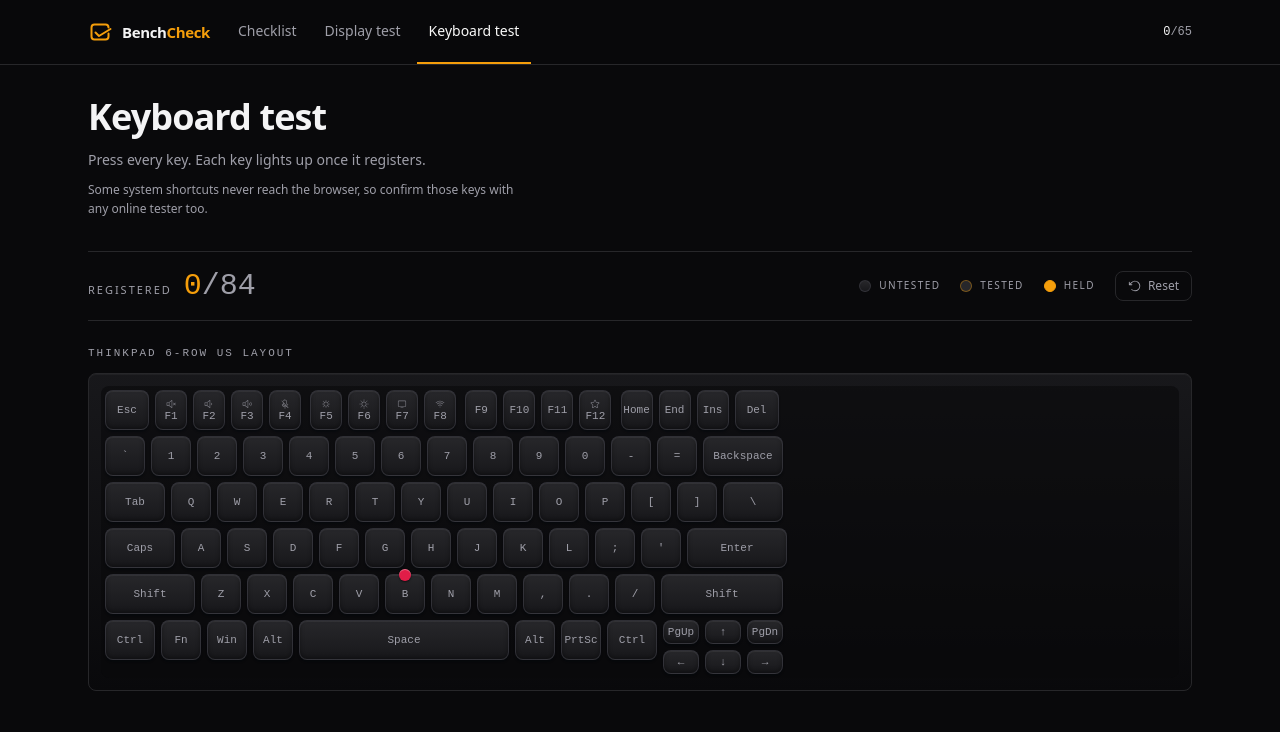
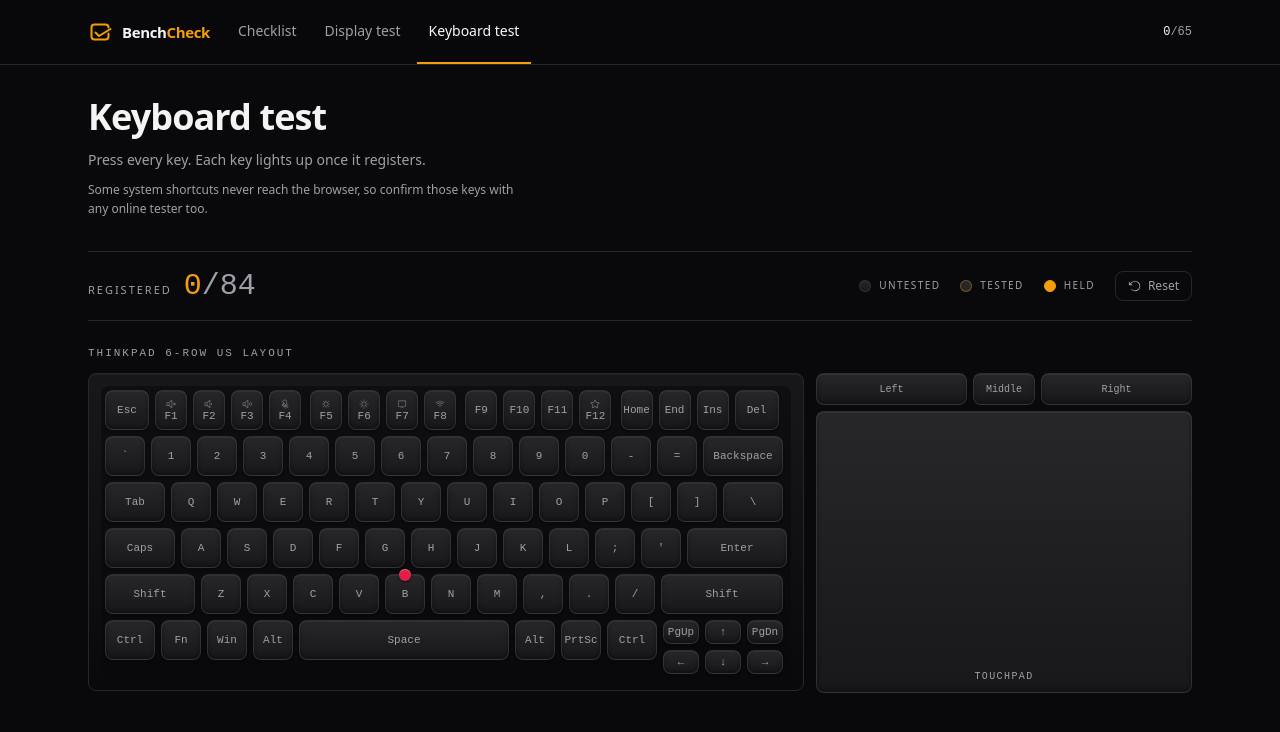
Before and after one commit to Richie-Z/BenchCheck, a React (Vite) app: page / in a window 1280 px wide. Both pictures are taken after a click on the button "Keyboard test". Shown: the top 732 px of the page. Built offline with nearby package versions, Linux system fonts and the light colour scheme.

Commit message:
feat: ThinkPad touchpad panel beside keyboard test

```diff
--- a/src/pages/KeyboardTestPage.tsx
+++ b/src/pages/KeyboardTestPage.tsx
@@ -51,6 +51,81 @@ function Key({ def, state }: { def: KeyDef; state: KeyState }) {
   )
 }
 
+const PAD_BUTTONS = [
+  { id: 'left', label: 'Left', cls: 'flex-[5]' },
+  { id: 'middle', label: 'Middle', cls: 'flex-[2]' },
+  { id: 'right', label: 'Right', cls: 'flex-[5]' },
+] as const
+
+function Touchpad({
+  seen,
+  held,
+  buttons,
+  buttonHeld,
+  onPadDown,
+  onPadUp,
+  onButton,
+}: {
+  seen: boolean
+  held: boolean
+  buttons: Set<string>
+  buttonHeld: string | null
+  onPadDown: () => void
+  onPadUp: () => void
+  onButton: (id: string, down: boolean) => void
+}) {
+  return (
+    <div
+      aria-label="Touchpad test"
+      className="flex min-w-[240px] flex-1 flex-col gap-1.5 lg:shrink-0"
+    >
+      <div className="flex gap-1.5">
+        {PAD_BUTTONS.map((b) => {
+          const down = buttonHeld === b.id
+          const seenB = buttons.has(b.id)
+          const tone = down
+            ? 'border-signal bg-signal text-zinc-950'
+            : seenB
+              ? 'border-signal/40 bg-zinc-800 text-zinc-200'
+              : 'border-zinc-700/60 bg-gradient-to-b from-zinc-800 to-zinc-900 text-zinc-400'
+          return (
+            <button
+              key={b.id}
+              type="button"
+              onPointerDown={() => onButton(b.id, true)}
+              onPointerUp={() => onButton(b.id, false)}
+              onPointerLeave={() => onButton(b.id, false)}
+              className={`h-8 rounded-lg border font-mono text-[10px] transition-transform duration-150 ${b.cls} ${tone} ${down ? 'translate-y-px shadow-[0_0_10px_rgba(245,158,11,0.55)]' : 'shadow-[inset_0_1px_0_rgba(255,255,255,0.06),inset_0_-2px_4px_rgba(0,0,0,0.35)]'}`}
+            >
+              {b.label}
+            </button>
+          )
+        })}
+      </div>
+      <div
+        role="button"
+        tabIndex={0}
+        aria-label="Touchpad surface"
+        onPointerDown={() => onPadDown()}
+        onPointerUp={() => onPadUp()}
+        onPointerLeave={() => onPadUp()}
+        onPointerCancel={() => onPadUp()}
+        className={`aspect-[4/3] w-full cursor-default rounded-lg border transition-colors duration-150 ${
+          held
+            ? 'border-signal bg-signal/15 shadow-[0_0_14px_rgba(245,158,11,0.35),inset_0_1px_0_rgba(255,255,255,0.15)]'
+            : seen
+              ? 'border-signal/40 bg-zinc-800 shadow-[inset_0_1px_0_rgba(255,255,255,0.06)]'
+              : 'border-zinc-700/60 bg-gradient-to-b from-zinc-800 to-zinc-900 shadow-[inset_0_1px_0_rgba(255,255,255,0.06),inset_0_-2px_4px_rgba(0,0,0,0.35)]'
+        }`}
+      >
+        <span className="pointer-events-none flex h-full items-end justify-center pb-2 font-mono text-[10px] uppercase tracking-[0.14em] text-zinc-400">
+          {held ? '' : seen ? 'Registered' : 'Touchpad'}
+        </span>
+      </div>
+    </div>
+  )
+}
+
 const LEGEND = [
   { label: 'Untested', cls: 'border-zinc-700/60 bg-gradient-to-b from-zinc-800 to-zinc-900' },
   { label: 'Tested', cls: 'border-signal/40 bg-zinc-800' },
@@ -61,6 +136,10 @@ export function KeyboardTestPage() {
   const containerRef = useRef<HTMLDivElement>(null)
   const [pressed, setPressed] = useState<Set<string>>(() => new Set())
   const [held, setHeld] = useState<Set<string>>(() => new Set())
+  const [padSeen, setPadSeen] = useState(false)
+  const [padHeld, setPadHeld] = useState(false)
+  const [padButtons, setPadButtons] = useState<Set<string>>(() => new Set())
+  const [padButtonHeld, setPadButtonHeld] = useState<string | null>(null)
 
   const stateOf = (code: string): KeyState =>
     held.has(code) ? 'held' : pressed.has(code) ? 'seen' : 'idle'
@@ -68,7 +147,21 @@ export function KeyboardTestPage() {
   const reset = () => {
     setPressed(new Set())
     setHeld(new Set())
+    setPadSeen(false)
+    setPadHeld(false)
+    setPadButtons(new Set())
+    setPadButtonHeld(null)
     containerRef.current?.focus()
+  }
+
+  const onPadDown = () => {
+    setPadHeld(true)
+    setPadSeen(true)
+  }
+  const onPadUp = () => setPadHeld(false)
+  const onPadButton = (id: string, down: boolean) => {
+    setPadButtonHeld(down ? id : null)
+    if (down) setPadButtons((prev) => (prev.has(id) ? prev : new Set(prev).add(id)))
   }
 
   useEffect(() => {
@@ -170,7 +263,8 @@ export function KeyboardTestPage() {
         ThinkPad 6-row US layout
       </p>
 
-      <div className="mt-3 rounded-lg border border-zinc-800 bg-gradient-to-b from-zinc-900 to-zinc-950/60 p-2 shadow-[inset_0_1px_0_rgba(255,255,255,0.04)] sm:p-3">
+      <div className="mt-3 flex flex-col gap-3 lg:flex-row lg:items-start">
+        <div className="min-w-0 shrink-0 rounded-lg border border-zinc-800 bg-gradient-to-b from-zinc-900 to-zinc-950/60 p-2 shadow-[inset_0_1px_0_rgba(255,255,255,0.04)] sm:p-3">
           <div
             ref={containerRef}
             tabIndex={0}
@@ -205,6 +299,16 @@ export function KeyboardTestPage() {
           </div>
           </div>
         </div>
+        <Touchpad
+          seen={padSeen}
+          held={padHeld}
+          buttons={padButtons}
+          buttonHeld={padButtonHeld}
+          onPadDown={onPadDown}
+          onPadUp={onPadUp}
+          onButton={onPadButton}
+        />
+      </div>
     </div>
   )
 }
```
Lines whose indentation alone changed are shown as unchanged.
